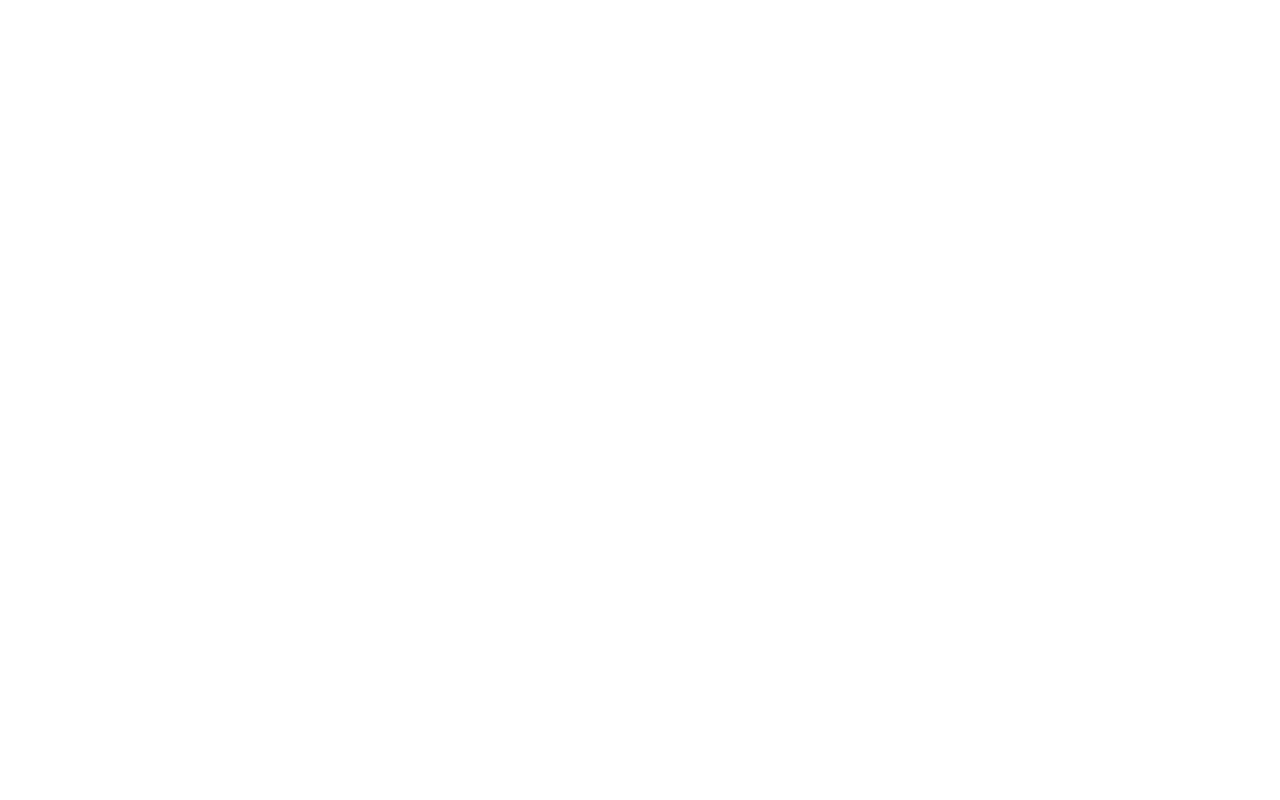
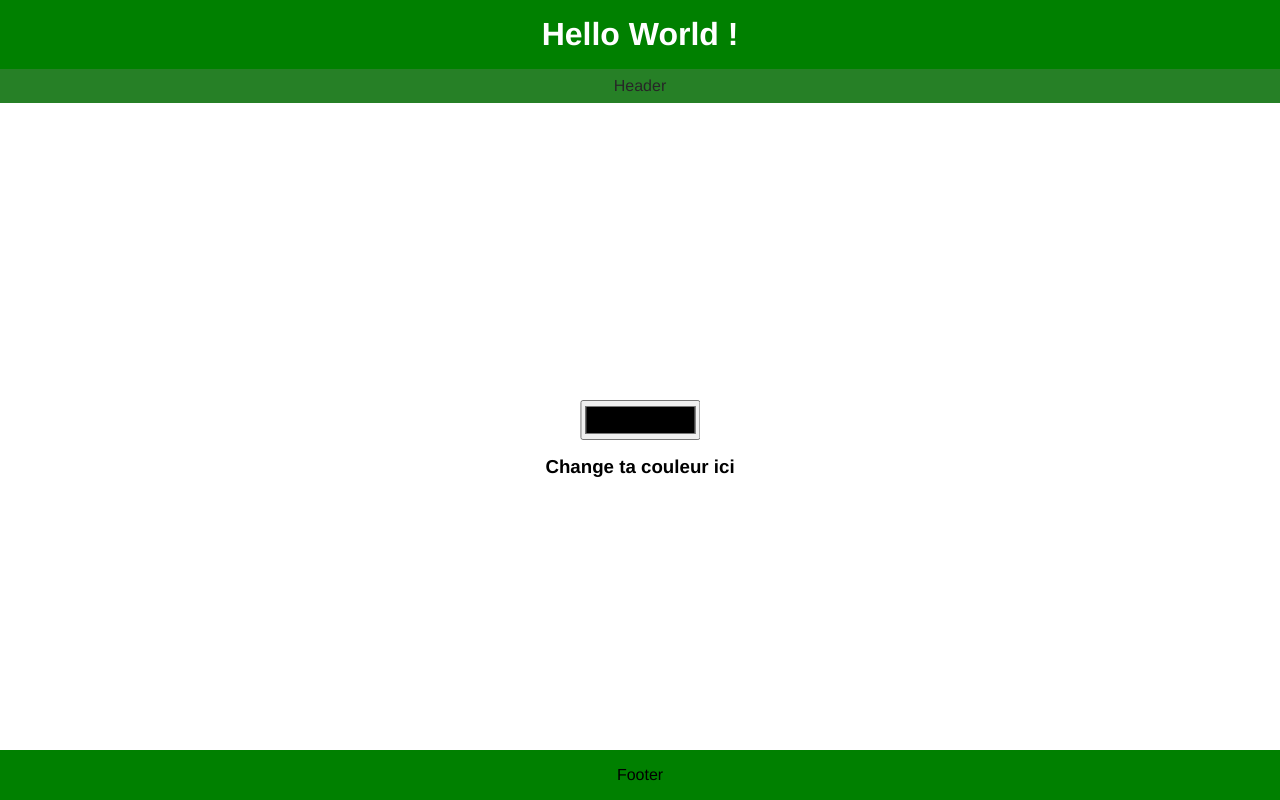
Before and after one commit to Esteranodin/G404_EXO_CSS_Animations, a plain HTML site: page VAR_Ex2_Theme/index.html in a window 1280 px wide. Drawn offline with Linux system fonts and the light colour scheme.

Commit message:
DONE: Ex2

```diff
--- a/VAR_Ex2_Theme/index.html
+++ b/VAR_Ex2_Theme/index.html
@@ -5,8 +5,23 @@
     <meta name="viewport" content="width=device-width, initial-scale=1.0">
     <title>Document</title>
     <link rel="stylesheet" href="./style.css">
+    <script defer src="./script.js"></script>
 </head>
 <body>
+    <header>
+        <h1>Hello World !</h1>
+        <div class="subtitle">Header</div>
+      </header>
 
+      <main>
+        <div>
+          <input type="color" id="chooser">
+          <h3>Change ta couleur ici</h3>
+        </div>
+      </main>
+
+      <footer>
+        Footer
+      </footer>
 </body>
 </html>
--- /dev/null
+++ b/VAR_Ex2_Theme/script.js
@@ -0,0 +1,10 @@
+const bouton = document.querySelector('#chooser');
+const root = document.querySelector(':root');
+
+bouton.addEventListener('input', handleColorChoose);
+
+
+function handleColorChoose(event) {
+    const colorPick = event.target.value;
+    root.style.setProperty('--main-color', colorPick);
+};
--- a/VAR_Ex2_Theme/style.css
+++ b/VAR_Ex2_Theme/style.css
@@ -0,0 +1,56 @@
+:root {
+    --main-color : green;
+}
+
+
+* {
+  margin: 0;
+}
+body {
+  display: flex;
+  flex-direction: column;
+  font-family: Helvetica, "Trebuchet MS", Verdana, sans-serif;
+  text-align: center;
+}
+html,
+body {
+  height: 100%;
+}
+header {
+    background-color: var(--main-color);
+}
+.subtitle {
+    background-color: var(--main-color);
+    filter: contrast(70%);
+}
+h1 {
+  margin: 0;
+  padding: 1rem;
+  color: white;
+}
+.subtitle {
+  padding: 0.5rem 1rem;
+}
+main {
+  flex: 1;
+  padding: 1rem;
+}
+main > div {
+  position: absolute;
+  top: 50%;
+  left: 50%;
+  transform: translateY(-50%);
+  transform: translateX(-50%);
+}
+input {
+  width: 120px;
+  height: 40px;
+}
+h3 {
+  margin-top: 1rem;
+}
+footer {
+  padding: 1rem;
+  background-color: var(--main-color);
+
+}
```
